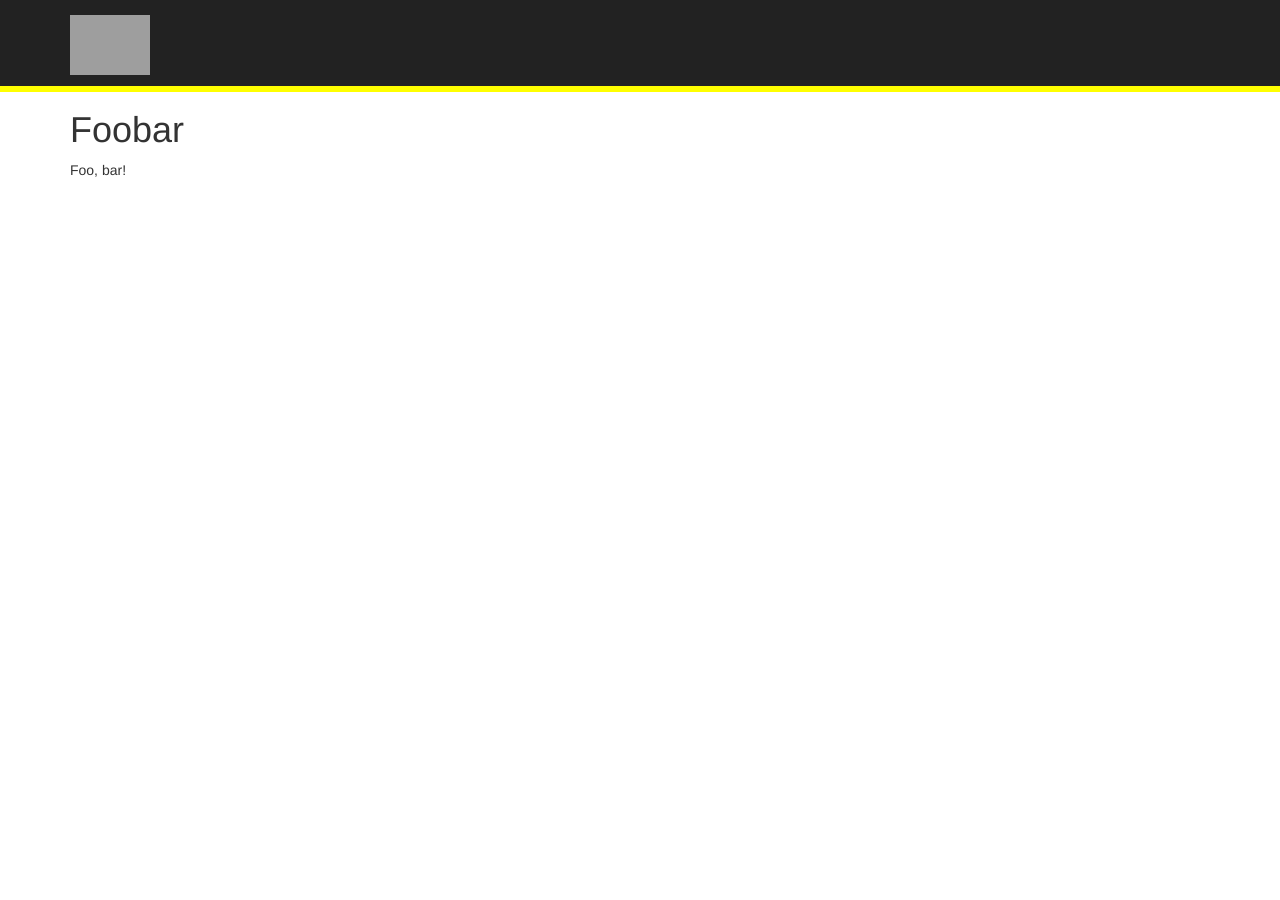
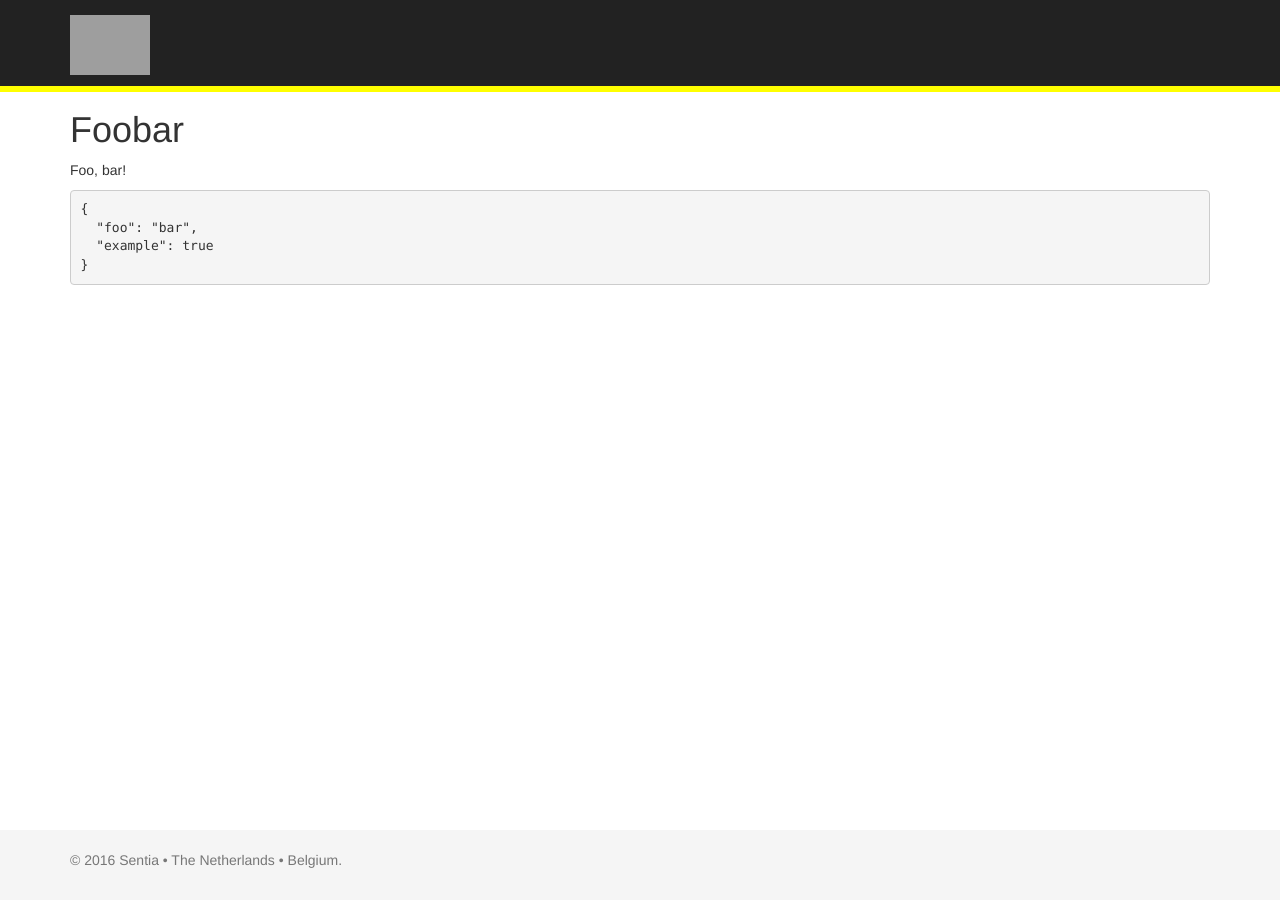
Before and after one commit to sentiampc/sentialabs.github.io, a Jekyll site: the page built from _posts/2016-07-09-Foobar.md, in a window 1280 px wide. Built offline with Jekyll 4.4.1, drawn with Linux system fonts in a browser that asks for light colours; grey boxes are pictures that could not be loaded.

Commit message:
added footer

````diff
--- /dev/null
+++ b/_includes/footer.html
@@ -0,0 +1,5 @@
+<footer class="footer">
+  <div class="container">
+    <p class="text-muted">&copy; {{site.time|date:"%Y"}} Sentia • The Netherlands • Belgium.</p>
+  </div>
+</footer>
--- a/_layouts/default.html
+++ b/_layouts/default.html
@@ -37,5 +37,6 @@
         </div>
       </div>
     </div>
+    {% include footer.html %}
   </body>
 </html>
--- a/_layouts/index.html
+++ b/_layouts/index.html
@@ -49,5 +49,6 @@
         </div>
       </div>
     </div>
+    {% include footer.html %}
   </body>
 </html>
--- a/_posts/2016-07-09-Foobar.md
+++ b/_posts/2016-07-09-Foobar.md
@@ -5,3 +5,10 @@ title: Foobar
 
 # Foobar
 Foo, bar!
+
+```json
+{
+  "foo": "bar",
+  "example": true
+}
+```
--- a/assets/css/default.css
+++ b/assets/css/default.css
@@ -10,3 +10,13 @@ body {
   min-height: 92px;
   border-bottom: 6px solid #ff0
 }
+
+.footer {
+  position: absolute;
+  bottom: 0;
+  width: 100%;
+  line-height: 60px;
+  /* Set the fixed height of the footer here */
+  height: 70px;
+  background-color: #f5f5f5;
+}
````
